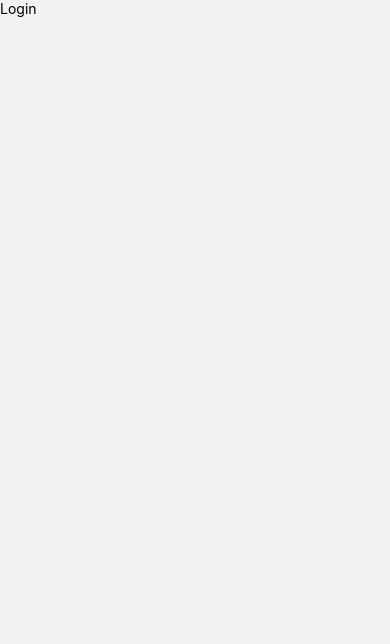
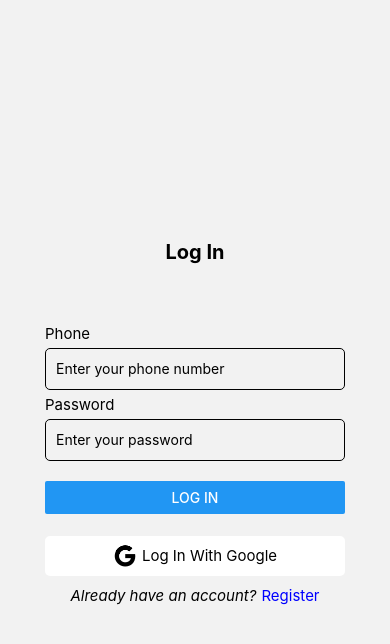
Before and after one commit to Kene10-codes/Hotelia, a React Native app: screen /Login in a window 390 px wide. Shown: the top 644 px of the page. Built offline with nearby package versions, Linux system fonts and the light colour scheme.

Commit message:
css updated

```diff
--- a/screens/login/Login.jsx
+++ b/screens/login/Login.jsx
@@ -1,10 +1,74 @@
-import React from 'react';
-import {View, Text} from 'react-native';
+import {useState} from 'react';
+import {
+  View,
+  Text,
+  TextInput,
+  SafeAreaView,
+  TouchableHighlight,
+  TouchableOpacity,
+  Button,
+} from 'react-native';
 
-export default function Login () {
+import {AntDesign} from '@expo/vector-icons';
+
+import styles from './login.js';
+
+export default function Login({navigation}) {
+  const [phone, setPhone] = useState ('');
+  const [password, setPassword] = useState ('');
   return (
-    <View>
-      <Text>Login</Text>
-    </View>
+    <SafeAreaView style={styles.container}>
+      <View style={styles.header__container}>
+        <Text style={styles.header}>Log In</Text>
+      </View>
+      <View>
+        <Text style={styles.input__text}>Phone</Text>
+        <TextInput
+          onChangeText={setPhone}
+          value={phone}
+          placeholder="Enter your phone number"
+          style={styles.input}
+        />
+      </View>
+      <View>
+        <Text style={styles.input__text}>Password</Text>
+        <TextInput
+          onChangeText={setPassword}
+          value={password}
+          placeholder="Enter your password"
+          style={styles.input}
+        />
+      </View>
+
+      <View style={styles.submitButton}>
+        <TouchableHighlight>
+          <Button
+            style={styles.submitButton}
+            title="Log In"
+            onPress={() => Alert.alert ('saved')}
+          />
+        </TouchableHighlight>
+      </View>
+
+      {/*  Sign In using Google */}
+      <View style={{marginTop: 10}}>
+        <TouchableOpacity>
+          <View style={styles.googleButton__container}>
+            <AntDesign name="google" size={24} color="black" />
+            <Text style={styles.googleText}>Log In With Google</Text>
+          </View>
+        </TouchableOpacity>
+      </View>
+
+      <View style={styles.accountContainer}>
+        <Text style={styles.accountText__one}>Already have an account?</Text>
+        <Text
+          style={styles.accountText}
+          onPress={() => navigation.navigate ('Signup')}
+        >
+          Register
+        </Text>
+      </View>
+    </SafeAreaView>
   );
 }
--- a/screens/login/login.js
+++ b/screens/login/login.js
@@ -0,0 +1,73 @@
+import {StyleSheet} from 'react-native';
+
+const styles = StyleSheet.create ({
+  container: {flex: 1, alignItems: 'center', justifyContent: 'center'},
+  header__container: {
+    marginBottom: 50,
+  },
+  header: {
+    fontSize: 20,
+    fontWeight: 700,
+    paddingBottom: 10,
+  },
+  input__wrapper: {
+    marginTop: 6,
+    marginBottom: 6,
+  },
+  input__text: {
+    fontSize: 15,
+    fontWeight: 400,
+  },
+  input: {
+    height: 42,
+    width: 300,
+    marginTop: 5,
+    marginBottom: 5,
+    borderWidth: 0.5,
+    padding: 10,
+    borderRadius: 5,
+  },
+  submitButton: {
+    height: 40,
+    width: 300,
+    marginTop: 15,
+  },
+  text__container: {
+    alignItems: 'center',
+    justifyContent: 'center',
+    marginTop: 2,
+    marginBottom: 2,
+  },
+  text: {
+    color: 'grey',
+  },
+  googleButton__container: {
+    alignItems: 'center',
+    justifyContent: 'center',
+    backgroundColor: 'white',
+    height: 40,
+    flexDirection: 'row',
+    marginTop: 5,
+    width: 300,
+    borderRadius: 5,
+  },
+  googleText: {
+    paddingLeft: 5,
+    fontSize: 15,
+  },
+  accountContainer: {
+    flexDirection: 'row',
+    marginTop: 10,
+  },
+  accountText__one: {
+    fontSize: 15,
+    fontStyle: 'italic',
+  },
+  accountText: {
+    paddingLeft: 5,
+    fontSize: 15,
+    color: 'blue',
+  },
+});
+
+export default styles;
--- a/screens/signup/Signup.jsx
+++ b/screens/signup/Signup.jsx
@@ -72,7 +72,7 @@ export default function Signup({navigation}) {
           <TouchableHighlight>
             <Button
               style={styles.submitButton}
-              title="Submit"
+              title="Register"
               onPress={() => Alert.alert ('saved')}
             />
           </TouchableHighlight>
@@ -82,7 +82,7 @@ export default function Signup({navigation}) {
           <Text style={styles.text}>Or</Text>
         </View>
 
-        {/*  Sign using Google */}
+        {/*  Sign Up using Google */}
         <View style={{marginTop: 10}}>
           <TouchableOpacity>
             <View style={styles.googleButton__container}>
@@ -93,10 +93,10 @@ export default function Signup({navigation}) {
         </View>
 
         <View style={styles.accountContainer}>
-          <Text>Already have an account?</Text>
+          <Text style={styles.accountText__one}>Already have an account?</Text>
           <Text
-            style={styles.acccountText}
-            onPress={() => navigation.navigate ('/Login')}
+            style={styles.accountText}
+            onPress={() => navigation.navigate ('Login')}
           >
             Login
           </Text>
--- a/screens/signup/signup.js
+++ b/screens/signup/signup.js
@@ -55,12 +55,16 @@ const styles = StyleSheet.create ({
 
   accountContainer: {
     flexDirection: 'row',
-    alignItems: 'space-end',
-    marginTop: 10,
+    marginTop: 15,
   },
-  acccountText: {
+  accountText__one: {
+    fontSize: 15,
+    fontStyle: 'italic',
+  },
+  accountText: {
     paddingLeft: 5,
     color: 'blue',
+    fontSize: 15,
   },
 });
 
```
